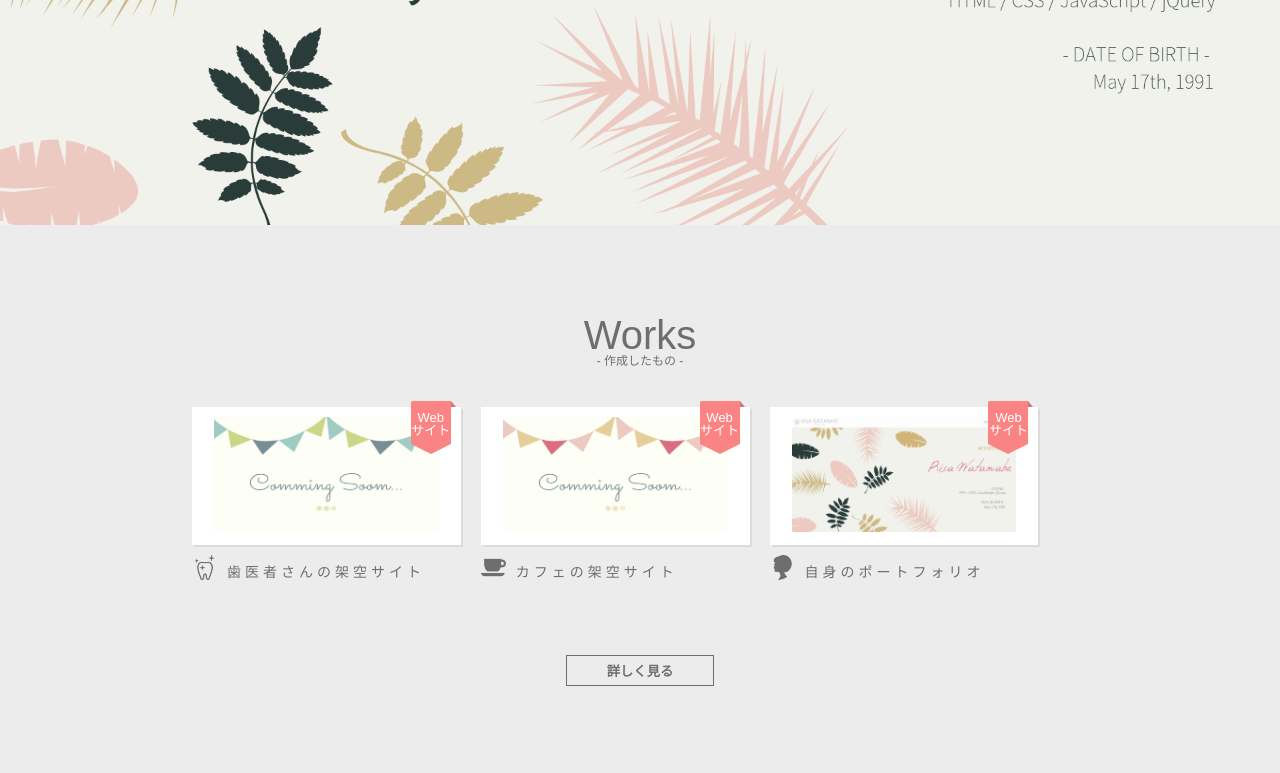
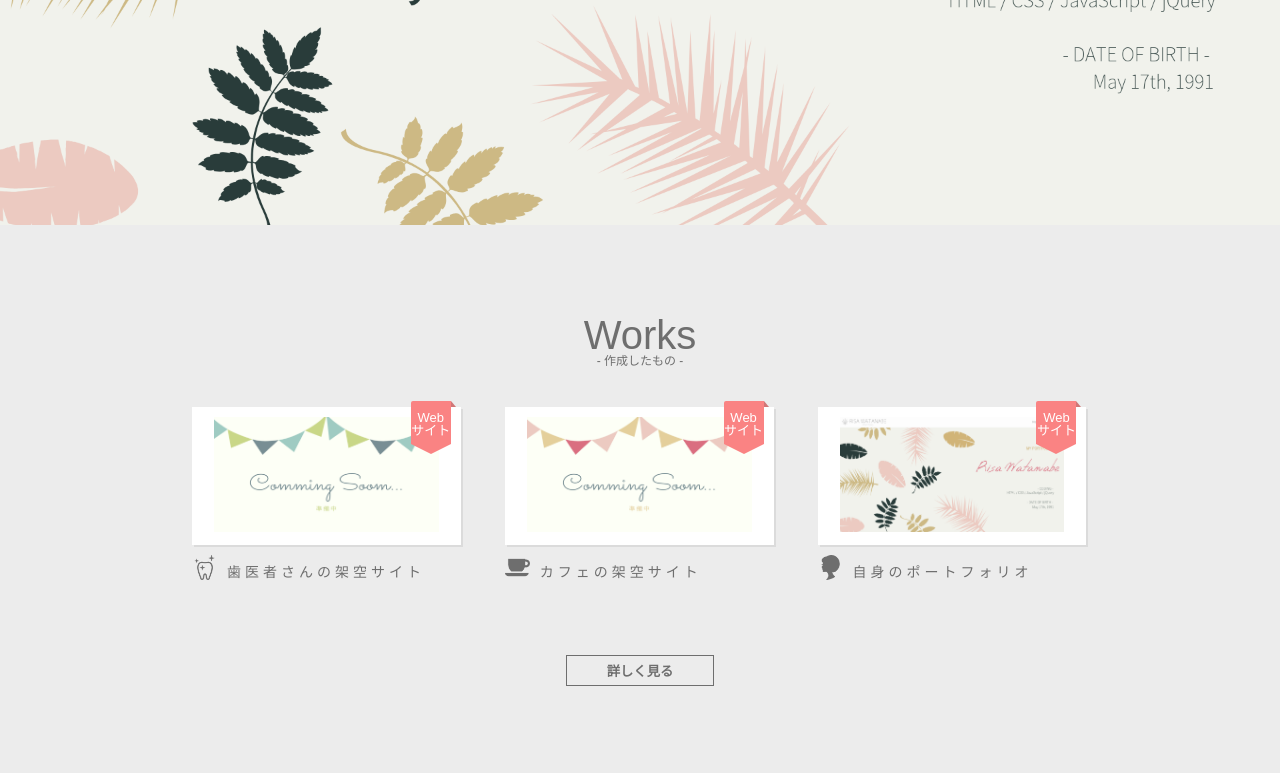
Before and after one commit to RisaWatanabe417/MyPortfolio, a website built with webpack: page public/index.html in a window 1280 px wide. Shown: the part 428-1201 px from the top of the page. Built offline with nearby package versions, Linux system fonts and the light colour scheme; files whose address does not match are found by name.

Commit message:
main.scss更新

```diff
--- a/src/sass/module/_main.scss
+++ b/src/sass/module/_main.scss
@@ -173,7 +173,7 @@ main {
           }
           .works-hotel {
             width: 30%;
-            margin: 0 20px;
+            margin: 0 44px;
             .works-text {
               .works-title {
                 margin: 10px auto;
```
